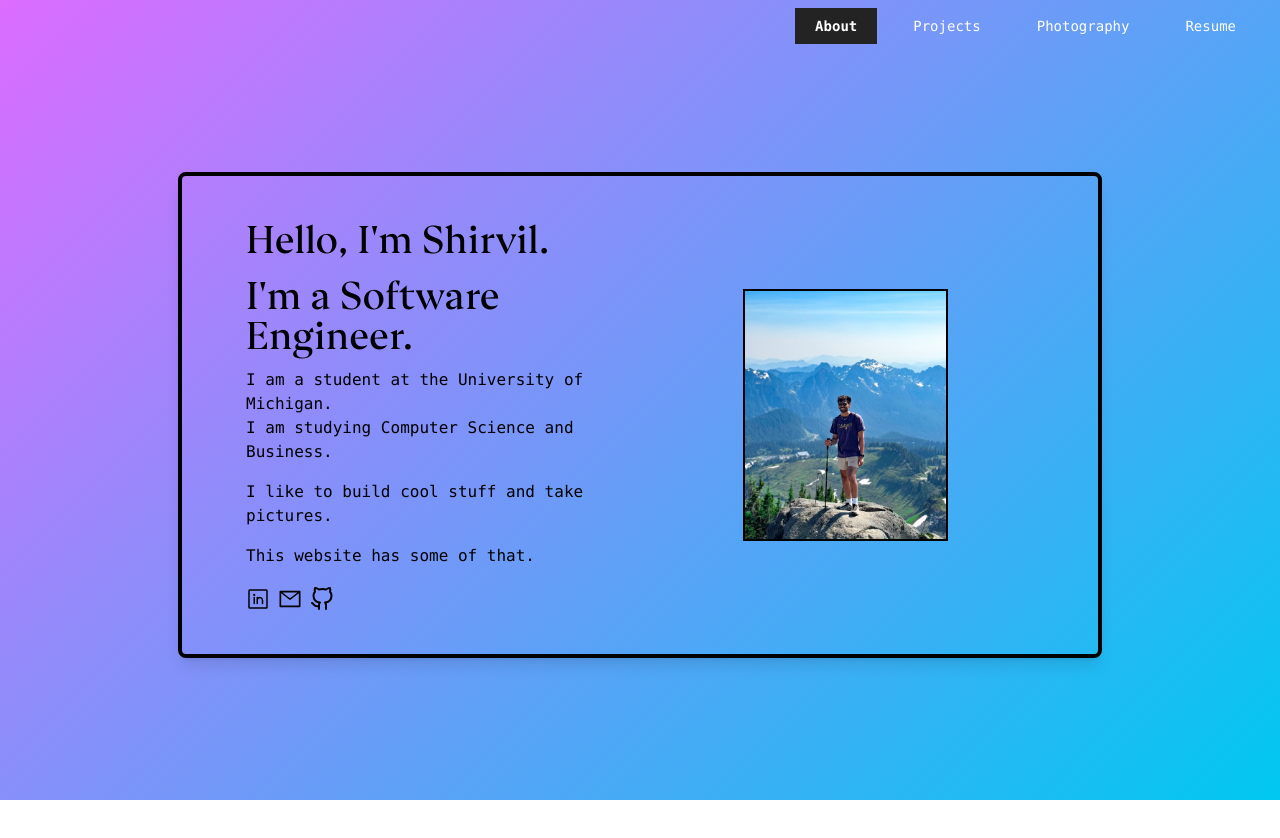
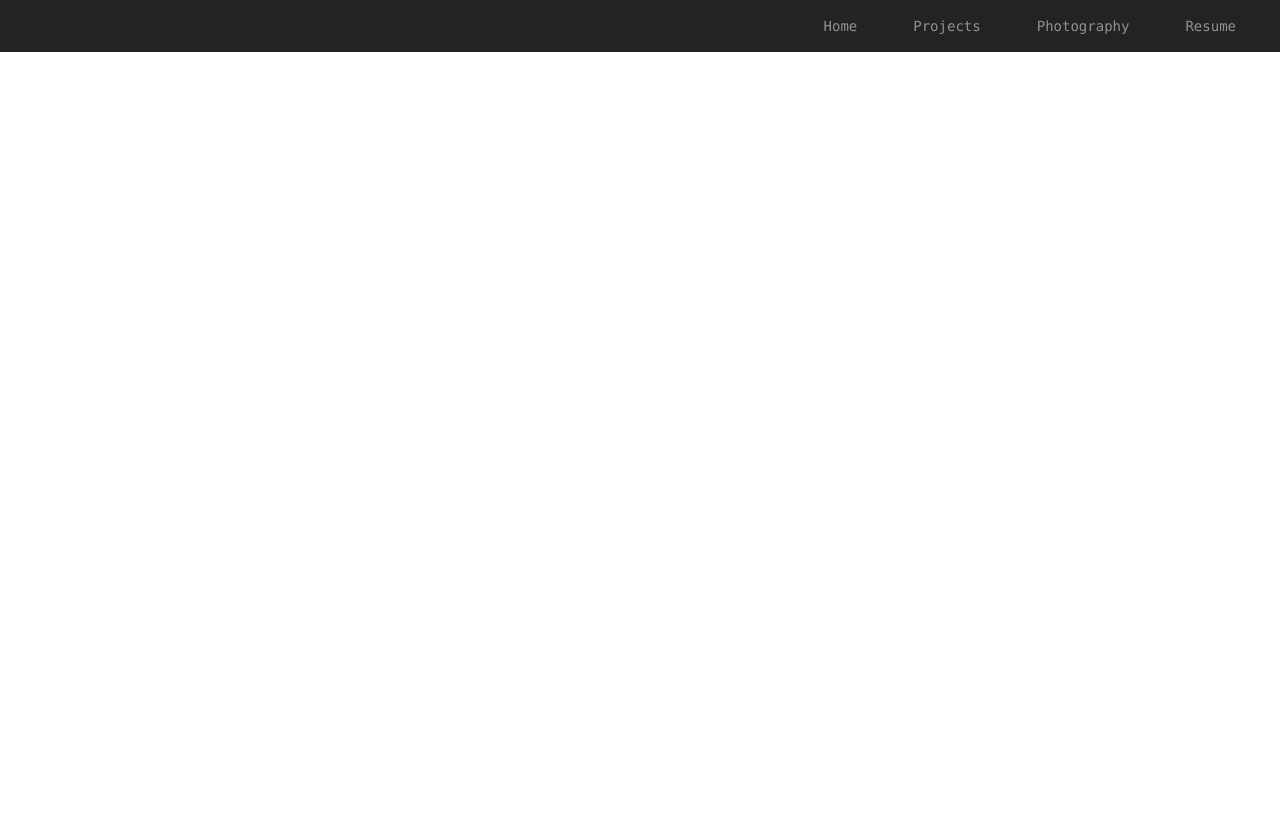
Before and after one commit to ssheth75/portfolio, a React (Create React App) app in the folder portfolio/: page / in a window 1280 px wide. Shown: the top 838 px of the page. After the commit the page ends 800 px from the top, so only its background shows below. Built offline with nearby package versions, Linux system fonts and the light colour scheme.

Commit message:
fix nav bar and change ui

```diff
--- a/portfolio/src/App.js
+++ b/portfolio/src/App.js
@@ -10,9 +10,9 @@ function App() {
     <Router>
       <Navbar />
       <Routes>
-        <Route path="/" element={<HomePage />} />
-        <Route path="/PhotographyPage" element={<PhotographyPage />} />
-        <Route path="/ProjectsPage" element={<ProjectsPage />} />
+        <Route path="/home" element={<HomePage />} />
+        <Route path="/photography" element={<PhotographyPage />} />
+        <Route path="/projects" element={<ProjectsPage />} />
       </Routes>
     </Router>
   );
--- a/portfolio/src/HomePage.js
+++ b/portfolio/src/HomePage.js
@@ -8,12 +8,14 @@ import { FaLinkedinIn } from "react-icons/fa";
 import { AiOutlineMail } from "react-icons/ai";
 import { FiGithub } from "react-icons/fi";
 import { PiLinkedinLogo } from "react-icons/pi";
+import { CgFileDocument } from "react-icons/cg";
 
 function HomePage() {
   const navigate = useNavigate();
 
   return (
     <div className="relative w-screen h-screen">
+
       <GradientBackground />
       <div className="relative text-white">
         <main className="h-screen overflow-y-scroll snap-y snap-mandatory">
@@ -22,16 +24,16 @@ function HomePage() {
             id="about"
             className="min-h-screen snap-start pt-10 flex flex-col items-center px-6"
           >
-            <div className="flex flex-col lg:flex-row text-black text-lg lg:text-3xl py-10 px-6 lg:px-12 mt-20 border-4 rounded-lg border-black mx-auto w-full lg:w-3/4 shadow-lg">
+            <div className="flex flex-col lg:flex-row text-black text-lg lg:text-3xl py-10 px-6 lg:px-12 mt-20 text-white rounded-lg border-black mx-auto ">
               {/* Text Section */}
-              <div className="w-full lg:w-1/2 px-4">
-                <h1 className="font-ariata text-3xl lg:text-4xl pb-4">
+              <div className="w-full px-4">
+                <h1 className="font-ariata text-3xl lg:text-8xl pb-4">
                   Hello, I'm Shirvil.
                 </h1>
-                <h1 className="font-ariata text-3xl lg:text-4xl pb-4">
+                <h1 className="font-ariata text-3xl lg:text-5xl pt-4">
                   I'm a Software Engineer.
                 </h1>
-                <h2 className="text-sm lg:text-base font-consolas font-thin pb-4">
+                <h2 className="text-sm lg:text-base font-consolas pt-6 font-thin pb-4">
                   I am a student at the University of Michigan. <br></br> I am
                   studying Computer Science and Business.
                 </h2>
@@ -42,18 +44,21 @@ function HomePage() {
                   This website has some of that.
                 </h2>
                 <div className="flex mt-4">
-                  <PiLinkedinLogo className="w-6 mr-2" />
-                  <AiOutlineMail className="w-6 mr-2" />
-                  <FiGithub className="w-6 mr-2" />
+                  <button>
+                    <PiLinkedinLogo className="w-6 mr-2" />
+                  </button>
+                  <button>
+                    <AiOutlineMail className="w-6 mr-2" />
+                  </button>
+                  <button>
+                    <FiGithub className="w-6 mr-2" />
+                  </button>
+                  <button>
+                    <CgFileDocument className="w-6 mr-2" />
+                    <a href="resume.pdf" target="_blank">
+                    </a>
+                  </button>
                 </div>
-              </div>
-              {/* Image Section */}
-              <div className="flex items-center  justify-center w-full lg:w-1/2 mt-8 lg:mt-0">
-                <img
-                  src="/aboutMe.png"
-                  className="w-3/4 lg:w-1/2 h-auto border-2 border-black"
-                  alt="About Me"
-                />
               </div>
             </div>
           </section>
@@ -155,7 +160,7 @@ function HomePage() {
                     stroke-width="1.0"
                     stroke="currentColor"
                     className="size-12 transform transition-transform duration-200 group-hover:scale-110"
-                    onClick={() => navigate("/PhotographyPage")}
+                    onClick={() => navigate("/photography")}
                   >
                     <path
                       stroke-linecap="round"
--- a/portfolio/src/PhotographyPage.js
+++ b/portfolio/src/PhotographyPage.js
@@ -7,7 +7,9 @@ function PhotographyPage() {
   const navigate = useNavigate();
 
   return (
+
     <div className="relative w-screen h-screen">
+
       <Gallery />
     </div>
   );
--- a/portfolio/src/components/FlowField.js
+++ b/portfolio/src/components/FlowField.js
@@ -4,7 +4,7 @@ import { motion } from "framer-motion";
 const GradientBackground = () => {
   // Define gradients for each section
 const gradients = {
-    about: "linear-gradient(135deg, #dc6cff, #00c8f1)", // Section 1
+    about: "linear-gradient(135deg, #232323, #232323)", // Section 1
     projects: "linear-gradient(135deg, #ffcf61, #ff7777)", // Section
     photography: "linear-gradient(135deg, #ff4242, #ffc3a0)", // Section 3
   };
--- a/portfolio/src/components/Gallery.js
+++ b/portfolio/src/components/Gallery.js
@@ -1,19 +1,57 @@
-import React from "react";
+import React, { useEffect, useState } from "react";
+import Navbar from "./Navbar";
 
 // Dynamically load all images from the photos directory
 const importAll = (r) => r.keys().map(r);
 const images = importAll(require.context("../photos", false, /\.(png|jpe?g|svg)$/));
 
 const Gallery = () => {
+  const [isVisible, setIsVisible] = useState(new Array(images.length).fill(false));
+
+  const handleIntersection = (entries, observer) => {
+    entries.forEach((entry, index) => {
+      if (entry.isIntersecting) {
+        setIsVisible((prevState) => {
+          const newState = [...prevState];
+          newState[index] = true; // Mark the image as visible
+          return newState;
+        });
+        observer.unobserve(entry.target); // Stop observing once it's visible
+      }
+    });
+  };
+
+  useEffect(() => {
+    const observer = new IntersectionObserver(handleIntersection, {
+      root: null,  // Observe relative to the viewport
+      rootMargin: "0px 0px 50px 0px",  // Trigger when image is within 50px from bottom of the viewport
+      threshold: 0.1,  // Trigger when 10% of the image is visible
+    });
+
+    const imagesElements = document.querySelectorAll(".falling-image");
+    imagesElements.forEach((image) => observer.observe(image));
+
+    return () => {
+      imagesElements.forEach((image) => observer.unobserve(image)); // Clean up observer
+    };
+  }, []);
+
   return (
-    <div className="py-8 px-4 bg-primaryColor">
+    <div className="pb-8 px-4 bg-primaryColor">
       <div className="columns-1 sm:columns-2 lg:columns-3 xl:columns-4 gap-4">
         {images.map((src, index) => (
           <img
             key={index}
-            src={src}
+            src={isVisible[index] ? src : ''}  // Load image only when it's visible
             alt={`Image ${index + 1}`}
-            className="mb-4 w-full rounded-lg shadow-md "
+            className={`falling-image mb-4 w-full rounded-lg shadow-md transition-all duration-1000 transform ${
+              isVisible[index] ? "opacity-100 translate-y-0" : "opacity-0 translate-y-10"
+            }`}
+            style={{
+              transitionDelay: `${index * 0.1}s`,  // Staggered delay for animation
+              visibility: isVisible[index] ? "visible" : "hidden",  // Ensure invisible images don't affect layout
+            }}
+            loading="lazy"  // Lazy loading for images
           />
         ))}
       </div>
--- a/portfolio/src/components/Navbar.js
+++ b/portfolio/src/components/Navbar.js
@@ -5,8 +5,6 @@ const Navbar = ({ dark }) => {
   const location = useLocation();
   const navigate = useNavigate();
   const [activeSection, setActiveSection] = useState("");
-
-
 
   // Update active section using Intersection Observer
   useEffect(() => {
@@ -36,42 +34,36 @@ const Navbar = ({ dark }) => {
     return () => observer.disconnect(); // Cleanup observer
   }, [location.pathname]);
 
-  const handleNavigate = (section) => {
-    if (location.pathname !== "/") {
-      navigate(`/#${section}`);
-      setTimeout(() => {
-        const target = document.getElementById(section);
-        if (target) {
-          target.scrollIntoView({ behavior: "smooth" });
-        }
-      }, 0);
+  // Handle navigation when a user clicks on the nav bar links
+  const handleNavigate = (path) => {
+    if (path === "resume") {
+      // Open the resume PDF in a new tab
+      window.open("resume.pdf", "_blank");
     } else {
-      const target = document.getElementById(section);
-      if (target) {
-        target.scrollIntoView({ behavior: "smooth" });
-      }
+      // Navigate to the respective page
+      navigate(`/${path}`);
     }
   };
 
+  // Conditionally apply the background class based on the current route
+  const navBackground =
+    location.pathname === "/home" ? "bg-transparent" : "bg-primaryColor";
+
   return (
-    <nav className="font-consolas text-white text-sm py-2 sticky top-0 z-50 ">
+    <nav className={`font-consolas text-white text-sm py-2 sticky top-0 z-50 ${navBackground}`}>
       <div className="flex justify-end space-x-4 px-6">
         <button
-          onClick={() => handleNavigate("about")}
+          onClick={() => handleNavigate("home")}
           className={`p-5 text-center py-2 hover:scale-110 transform transition duration-200 ${
-            activeSection === "about"
-              ? "bg-primaryColor font-bold text-white"
-              : ""
+            location.pathname === "/home" ? "font-bold" : "opacity-50"
           }`}
         >
-          About
+          Home
         </button>
         <button
           onClick={() => handleNavigate("projects")}
           className={`p-5 text-center py-2 hover:scale-110 transform transition duration-200 ${
-            activeSection === "projects"
-              ? "bg-primaryColor font-bold text-white"
-              : ""
+            location.pathname === "/projects" ? "font-bold" : "opacity-50"
           }`}
         >
           Projects
@@ -79,22 +71,19 @@ const Navbar = ({ dark }) => {
         <button
           onClick={() => handleNavigate("photography")}
           className={`p-5 text-center py-2 hover:scale-110 transform transition duration-200 ${
-            activeSection === "photography"
-              ? "bg-primaryColor font-bold text-white"
-              : ""
+            location.pathname === "/photography" ? "font-bold" : "opacity-50"
           }`}
         >
           Photography
         </button>
         <button
-
           className={`p-5 text-center py-2 hover:scale-110 transform transition duration-200 ${
-            activeSection === "resume"
-              ? "bg-primaryColor font-bold text-white"
-              : ""
+            location.pathname === "/resume" ? "font-bold" : "opacity-50"
           }`}
         >
-          <a href="resume.pdf" target="_blank">Resume</a>
+          <a href="resume.pdf" target="_blank" rel="noopener noreferrer">
+            Resume
+          </a>
         </button>
       </div>
     </nav>
--- a/portfolio/tailwind.config.js
+++ b/portfolio/tailwind.config.js
@@ -16,16 +16,27 @@ module.exports = {
         outfitLight: ["Outfit-Light", "sans-serif"],
         consolas: ["Consolas", "monospace"],
         ariata: ["Ariata", "sans-serif"],
-        ariataBold: ["Ariata-Bold", "sans-serif"]
+        ariataBold: ["Ariata-Bold", "sans-serif"],
       },
       keyframes: {
         fallIn: {
           "0%": { transform: "translateY(50px)", opacity: "0" },
           "100%": { transform: "translateY(0)", opacity: "1" },
         },
+        fallAndFade: {
+          "0%": {
+            transform: "translateY(10px)",
+            opacity: 0,
+          },
+          "100%": {
+            transform: "translateY(0)",
+            opacity: 1,
+          },
+        },
       },
       animation: {
-        fallIn: "fallIn 0.6s ease forwards",
+        fallIn: "fallIn 0.6s ease-out forwards",
+        fallAndFade: "fallAndFade 1s ease-out forwards",
       },
     },
   },
```
Also changed, not shown: 1 other file (tests, documents, lock files or other folders).
